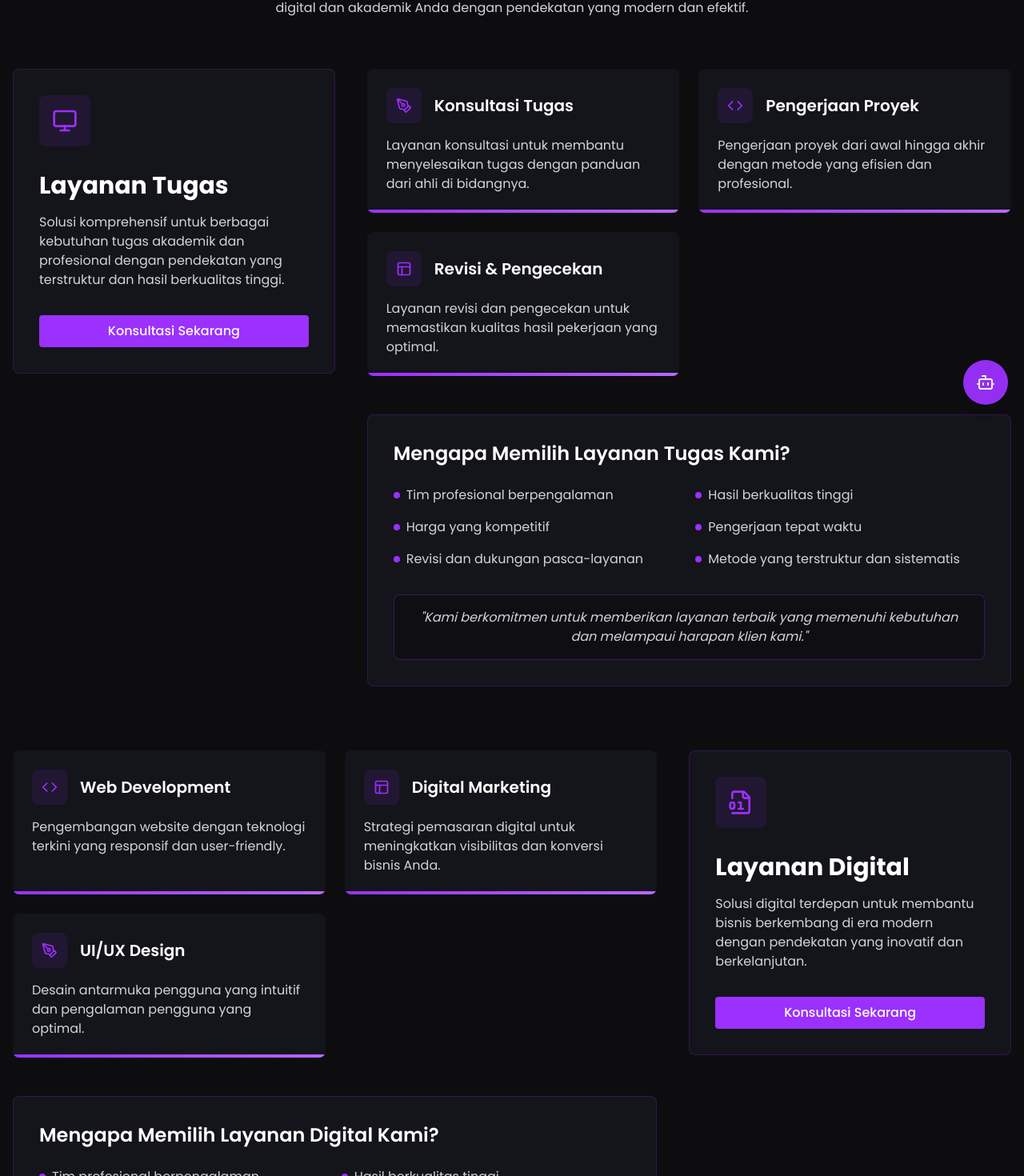
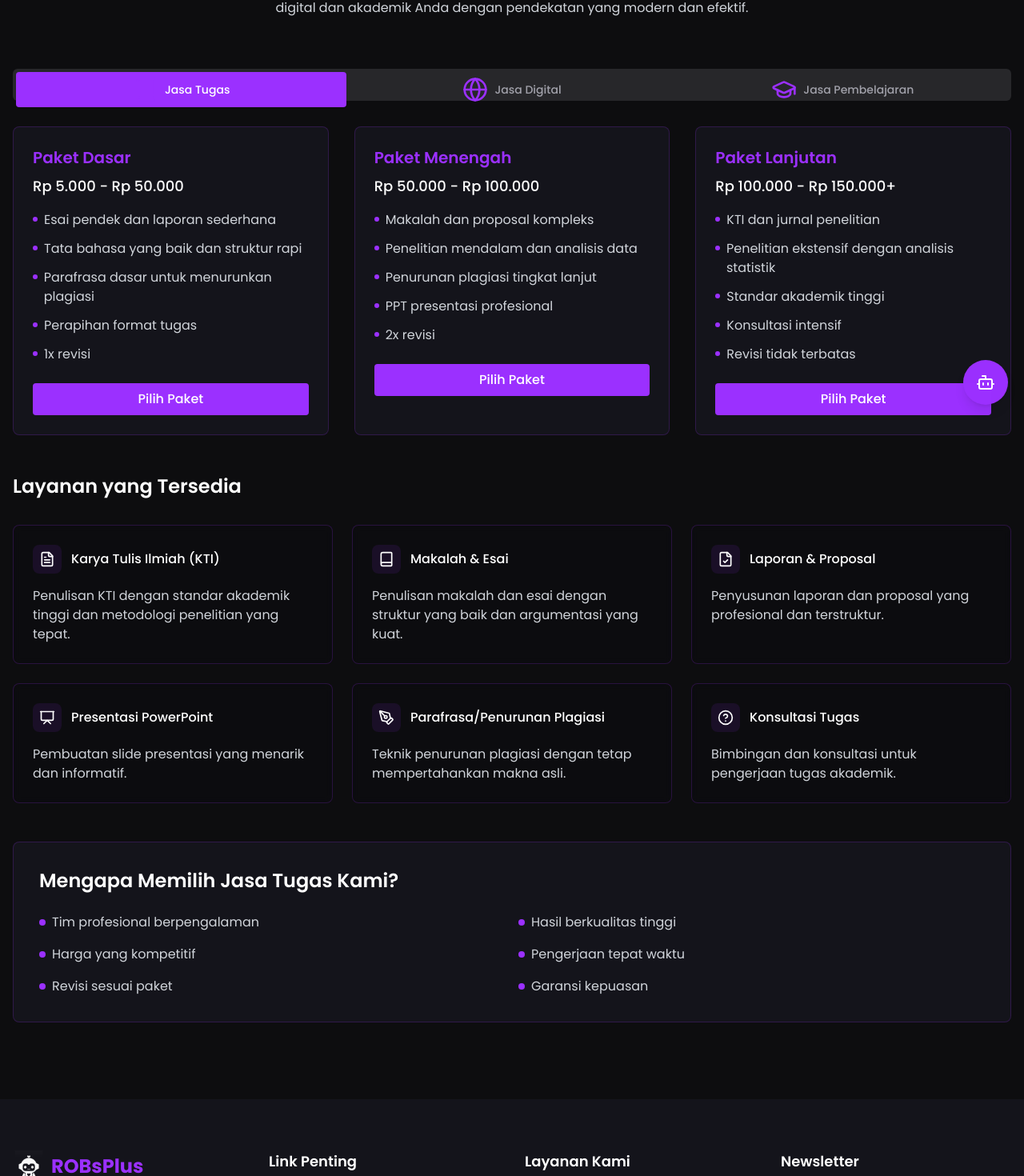
Before and after one commit to robinsyaifuddin/official-robsplus, a React (Vite) app: page /services in a window 1280 px wide. Shown: the part 274-1744 px from the top of the page at 80% size. Built offline with nearby package versions, Linux system fonts and the light colour scheme.

Commit message:
Refactor: Update service descriptions
Update the service descriptions with detailed information about the services offered, including examples, pricing, and service scope.

```diff
--- a/src/components/Services.tsx
+++ b/src/components/Services.tsx
@@ -1,25 +1,95 @@
 
-import { Monitor, BookOpen, FileDigit, ArrowRight } from "lucide-react";
+import { Book, FileText, PenTool, Presentation, FileCheck, HelpCircle, Globe, Image, Video, Users, XCircle, GraduationCap, Layout, Database } from "lucide-react";
 import { Link } from "react-router-dom";
 
 const services = [
   {
-    title: "Layanan Tugas",
-    icon: <Monitor className="text-cyberpunk w-8 h-8" />,
-    description: "Solusi lengkap untuk kebutuhan tugas Anda dengan pendekatan profesional dan hasil berkualitas tinggi.",
-    features: ["Konsultasi", "Pengerjaan", "Revisi"],
+    title: "Jasa Tugas",
+    icon: <Book className="text-cyberpunk w-8 h-8" />,
+    description: "Solusi lengkap untuk kebutuhan tugas akademik Anda dengan pendekatan profesional dan hasil berkualitas tinggi.",
+    packages: [
+      {
+        name: "Paket Dasar",
+        price: "Rp 5.000 - Rp 50.000",
+        features: ["Tugas ringan & esai pendek", "Tata bahasa baik", "Parafrasa dasar"]
+      },
+      {
+        name: "Paket Menengah",
+        price: "Rp 50.000 - Rp 100.000",
+        features: ["Makalah & proposal", "Penelitian mendalam", "Penurunan plagiasi"]
+      },
+      {
+        name: "Paket Lanjutan",
+        price: "Rp 100.000 - Rp 150.000+",
+        features: ["KTI & jurnal", "Penelitian ekstensif", "Konsultasi intensif"]
+      }
+    ],
+    types: [
+      { icon: <FileText size={18} />, name: "Karya Tulis Ilmiah" },
+      { icon: <Book size={18} />, name: "Makalah & Esai" },
+      { icon: <FileCheck size={18} />, name: "Laporan & Proposal" },
+      { icon: <Presentation size={18} />, name: "Presentasi PowerPoint" },
+      { icon: <PenTool size={18} />, name: "Parafrasa/Penurunan Plagiasi" },
+      { icon: <HelpCircle size={18} />, name: "Konsultasi Tugas" }
+    ]
   },
   {
-    title: "Layanan Digital",
-    icon: <FileDigit className="text-cyberpunk w-8 h-8" />,
-    description: "Transformasi digital dengan solusi terdepan yang membantu bisnis Anda berkembang di era modern.",
-    features: ["Web Development", "Digital Marketing", "UI/UX Design"],
+    title: "Jasa Digital",
+    icon: <Globe className="text-cyberpunk w-8 h-8" />,
+    description: "Transformasi digital dengan solusi terdepan untuk mengembangkan presence online dan bisnis Anda.",
+    packages: [
+      {
+        name: "Paket Pemula",
+        price: "Rp 50.000 - Rp 100.000",
+        features: ["Website statis", "Logo sederhana", "Video pendek"]
+      },
+      {
+        name: "Paket Profesional",
+        price: "Rp 100.000 - Rp 350.000",
+        features: ["Website dinamis", "Desain kompleks", "Sosial media"]
+      },
+      {
+        name: "Paket Premium",
+        price: "Rp 350.000 - Rp 650.000",
+        features: ["E-commerce", "Branding lengkap", "Film komersil"]
+      }
+    ],
+    types: [
+      { icon: <Globe size={18} />, name: "Pembuatan Website" },
+      { icon: <Image size={18} />, name: "Desain Logo/Poster" },
+      { icon: <Video size={18} />, name: "Editing Video/Film" },
+      { icon: <Users size={18} />, name: "Peningkatan Media Sosial" },
+      { icon: <XCircle size={18} />, name: "Pelaporan Akun" }
+    ]
   },
   {
-    title: "Layanan Belajar",
-    icon: <BookOpen className="text-cyberpunk w-8 h-8" />,
-    description: "Program pembelajaran interaktif yang dirancang untuk meningkatkan keterampilan dan pengetahuan Anda.",
-    features: ["Tutorial", "Mentoring", "Workshop"],
+    title: "Jasa Pembelajaran",
+    icon: <GraduationCap className="text-cyberpunk w-8 h-8" />,
+    description: "Program pembelajaran interaktif yang dirancang untuk meningkatkan keterampilan digital Anda.",
+    packages: [
+      {
+        name: "Sesi Individual",
+        price: "Rp 75.000 - Rp 150.000",
+        features: ["Pembelajaran privat", "Sesi tanya jawab", "Materi dasar"]
+      },
+      {
+        name: "Paket Dasar",
+        price: "Rp 150.000 - Rp 250.000",
+        features: ["Kursus singkat", "Materi online/offline", "Level menengah"]
+      },
+      {
+        name: "Paket Lanjutan",
+        price: "Rp 250.000 - Rp 400.000+",
+        features: ["Kursus intensif", "Mentoring", "Level advanced"]
+      }
+    ],
+    types: [
+      { icon: <Globe size={18} />, name: "Pembuatan Website" },
+      { icon: <Layout size={18} />, name: "Desain Grafis" },
+      { icon: <Database size={18} />, name: "Digital Marketing" },
+      { icon: <Users size={18} />, name: "Instagram Branding" },
+      { icon: <FileText size={18} />, name: "Microsoft Office" }
+    ]
   }
 ];
 
@@ -48,17 +118,37 @@ const Services = () => {
                   {index + 1}/3
                 </span>
               </div>
+
               <h3 className="text-2xl font-semibold mb-3">{service.title}</h3>
-              <p className="text-gray-300 mb-6 line-clamp-3">{service.description}</p>
+              <p className="text-gray-300 mb-6">{service.description}</p>
 
-              <ul className="mb-6 space-y-2">
-                {service.features.map((feature, idx) => (
-                  <li key={idx} className="flex items-center text-gray-300">
-                    <div className="w-1.5 h-1.5 bg-cyberpunk rounded-full mr-2"></div>
-                    {feature}
-                  </li>
+              <div className="space-y-4 mb-6">
+                {service.packages.map((pkg, idx) => (
+                  <div key={idx} className="p-4 bg-dark/40 rounded-lg border border-cyberpunk/10">
+                    <div className="flex justify-between items-center mb-2">
+                      <span className="font-medium text-cyberpunk">{pkg.name}</span>
+                      <span className="text-sm text-gray-300">{pkg.price}</span>
+                    </div>
+                    <ul className="space-y-2">
+                      {pkg.features.map((feature, fidx) => (
+                        <li key={fidx} className="flex items-center text-sm text-gray-300">
+                          <div className="w-1.5 h-1.5 bg-cyberpunk rounded-full mr-2"></div>
+                          {feature}
+                        </li>
+                      ))}
+                    </ul>
+                  </div>
                 ))}
-              </ul>
+              </div>
+
+              <div className="grid grid-cols-2 gap-2 mb-6">
+                {service.types.map((type, idx) => (
+                  <div key={idx} className="flex items-center text-sm text-gray-300">
+                    {type.icon}
+                    <span className="ml-2">{type.name}</span>
+                  </div>
+                ))}
+              </div>
 
               <div className="pt-4 border-t border-gray-800 mt-auto">
                 <Link
--- a/src/pages/ServicesPage.tsx
+++ b/src/pages/ServicesPage.tsx
@@ -2,73 +2,222 @@
 import Navbar from "../components/Navbar";
 import Footer from "../components/Footer";
 import ThreeScene from "../components/ThreeScene";
-import { Monitor, BookOpen, FileDigit, Code, Layout, Cpu, Database, PenTool, GraduationCap } from "lucide-react";
+import { Book, FileText, PenTool, Presentation, FileCheck, HelpCircle, Globe, Image, Video, Users, XCircle, GraduationCap, Layout, Database, ArrowRight } from "lucide-react";
+import {
+  Tabs,
+  TabsContent,
+  TabsList,
+  TabsTrigger,
+} from "@/components/ui/tabs";
 
 const ServicesPage = () => {
-  const serviceCategories = [
+  const services = [
     {
-      title: "Layanan Tugas",
-      icon: <Monitor className="w-8 h-8 text-cyberpunk" />,
-      description: "Solusi komprehensif untuk berbagai kebutuhan tugas akademik dan profesional dengan pendekatan yang terstruktur dan hasil berkualitas tinggi.",
+      id: "jasa-tugas",
+      title: "Jasa Tugas",
+      icon: <Book className="w-8 h-8 text-cyberpunk" />,
+      description: "Solusi komprehensif untuk berbagai kebutuhan tugas akademik dengan pendekatan profesional dan hasil berkualitas tinggi.",
+      packages: [
+        {
+          name: "Paket Dasar",
+          price: "Rp 5.000 - Rp 50.000",
+          features: [
+            "Esai pendek dan laporan sederhana",
+            "Tata bahasa yang baik dan struktur rapi",
+            "Parafrasa dasar untuk menurunkan plagiasi",
+            "Perapihan format tugas",
+            "1x revisi"
+          ]
+        },
+        {
+          name: "Paket Menengah",
+          price: "Rp 50.000 - Rp 100.000",
+          features: [
+            "Makalah dan proposal kompleks",
+            "Penelitian mendalam dan analisis data",
+            "Penurunan plagiasi tingkat lanjut",
+            "PPT presentasi profesional",
+            "2x revisi"
+          ]
+        },
+        {
+          name: "Paket Lanjutan",
+          price: "Rp 100.000 - Rp 150.000+",
+          features: [
+            "KTI dan jurnal penelitian",
+            "Penelitian ekstensif dengan analisis statistik",
+            "Standar akademik tinggi",
+            "Konsultasi intensif",
+            "Revisi tidak terbatas"
+          ]
+        }
+      ],
       services: [
         {
-          title: "Konsultasi Tugas",
-          icon: <PenTool size={20} className="text-cyberpunk" />,
-          description: "Layanan konsultasi untuk membantu menyelesaikan tugas dengan panduan dari ahli di bidangnya."
+          icon: <FileText size={20} />,
+          name: "Karya Tulis Ilmiah (KTI)",
+          description: "Penulisan KTI dengan standar akademik tinggi dan metodologi penelitian yang tepat."
         },
         {
-          title: "Pengerjaan Proyek",
-          icon: <Code size={20} className="text-cyberpunk" />,
-          description: "Pengerjaan proyek dari awal hingga akhir dengan metode yang efisien dan profesional."
+          icon: <Book size={20} />,
+          name: "Makalah & Esai",
+          description: "Penulisan makalah dan esai dengan struktur yang baik dan argumentasi yang kuat."
         },
         {
-          title: "Revisi & Pengecekan",
-          icon: <Layout size={20} className="text-cyberpunk" />,
-          description: "Layanan revisi dan pengecekan untuk memastikan kualitas hasil pekerjaan yang optimal."
+          icon: <FileCheck size={20} />,
+          name: "Laporan & Proposal",
+          description: "Penyusunan laporan dan proposal yang profesional dan terstruktur."
+        },
+        {
+          icon: <Presentation size={20} />,
+          name: "Presentasi PowerPoint",
+          description: "Pembuatan slide presentasi yang menarik dan informatif."
+        },
+        {
+          icon: <PenTool size={20} />,
+          name: "Parafrasa/Penurunan Plagiasi",
+          description: "Teknik penurunan plagiasi dengan tetap mempertahankan makna asli."
+        },
+        {
+          icon: <HelpCircle size={20} />,
+          name: "Konsultasi Tugas",
+          description: "Bimbingan dan konsultasi untuk pengerjaan tugas akademik."
         }
       ]
     },
     {
-      title: "Layanan Digital",
-      icon: <FileDigit className="w-8 h-8 text-cyberpunk" />,
-      description: "Solusi digital terdepan untuk membantu bisnis berkembang di era modern dengan pendekatan yang inovatif dan berkelanjutan.",
+      id: "jasa-digital",
+      title: "Jasa Digital",
+      icon: <Globe className="w-8 h-8 text-cyberpunk" />,
+      description: "Solusi digital terdepan untuk membantu bisnis Anda berkembang di era modern dengan pendekatan yang inovatif.",
+      packages: [
+        {
+          name: "Paket Pemula",
+          price: "Rp 50.000 - Rp 100.000",
+          features: [
+            "Website statis dengan template dasar",
+            "Logo atau poster sederhana",
+            "Editing video pendek",
+            "Peningkatan followers terbatas",
+            "1x revisi"
+          ]
+        },
+        {
+          name: "Paket Profesional",
+          price: "Rp 100.000 - Rp 350.000",
+          features: [
+            "Website dinamis dengan fitur custom",
+            "Desain logo/poster kompleks",
+            "Video dengan efek khusus",
+            "Peningkatan engagement signifikan",
+            "3x revisi"
+          ]
+        },
+        {
+          name: "Paket Premium",
+          price: "Rp 350.000 - Rp 650.000",
+          features: [
+            "Website E-commerce lengkap",
+            "Branding sosial media komprehensif",
+            "Film/iklan komersil profesional",
+            "Penanganan akun bermasalah",
+            "Revisi tidak terbatas"
+          ]
+        }
+      ],
       services: [
         {
-          title: "Web Development",
-          icon: <Code size={20} className="text-cyberpunk" />,
-          description: "Pengembangan website dengan teknologi terkini yang responsif dan user-friendly."
+          icon: <Globe size={20} />,
+          name: "Pembuatan Website",
+          description: "Pembuatan website profesional dengan desain responsif dan fitur modern."
         },
         {
-          title: "Digital Marketing",
-          icon: <Layout size={20} className="text-cyberpunk" />,
-          description: "Strategi pemasaran digital untuk meningkatkan visibilitas dan konversi bisnis Anda."
+          icon: <Image size={20} />,
+          name: "Desain Logo/Poster",
+          description: "Desain grafis profesional untuk kebutuhan branding bisnis Anda."
         },
         {
-          title: "UI/UX Design",
-          icon: <PenTool size={20} className="text-cyberpunk" />,
-          description: "Desain antarmuka pengguna yang intuitif dan pengalaman pengguna yang optimal."
+          icon: <Video size={20} />,
+          name: "Editing Video/Film",
+          description: "Editing video profesional untuk konten promosi atau dokumentasi."
+        },
+        {
+          icon: <Users size={20} />,
+          name: "Peningkatan Media Sosial",
+          description: "Strategi peningkatan engagement dan followers media sosial."
+        },
+        {
+          icon: <XCircle size={20} />,
+          name: "Pelaporan Akun",
+          description: "Bantuan penanganan dan pelaporan akun media sosial bermasalah."
         }
       ]
     },
     {
-      title: "Layanan Belajar",
-      icon: <BookOpen className="w-8 h-8 text-cyberpunk" />,
-      description: "Program pembelajaran interaktif yang dirancang untuk meningkatkan keterampilan dan pengetahuan dengan metode yang efektif dan menyenangkan.",
+      id: "jasa-pembelajaran",
+      title: "Jasa Pembelajaran",
+      icon: <GraduationCap className="w-8 h-8 text-cyberpunk" />,
+      description: "Program pembelajaran interaktif untuk meningkatkan keterampilan digital Anda dengan metode yang efektif.",
+      packages: [
+        {
+          name: "Sesi Individual",
+          price: "Rp 75.000 - Rp 150.000",
+          features: [
+            "Pembelajaran one-on-one",
+            "Fokus pada topik spesifik",
+            "Sesi tanya jawab",
+            "Latihan praktis",
+            "Materi dasar"
+          ]
+        },
+        {
+          name: "Paket Dasar",
+          price: "Rp 150.000 - Rp 250.000",
+          features: [
+            "Kursus singkat terstruktur",
+            "Materi pembelajaran lengkap",
+            "Akses online/offline",
+            "Latihan project",
+            "Level menengah"
+          ]
+        },
+        {
+          name: "Paket Lanjutan",
+          price: "Rp 250.000 - Rp 400.000+",
+          features: [
+            "Kursus intensif mendalam",
+            "Mentoring berkelanjutan",
+            "Project praktik kompleks",
+            "Sertifikat keahlian",
+            "Level advanced"
+          ]
+        }
+      ],
       services: [
         {
-          title: "Tutorial Online",
-          icon: <Cpu size={20} className="text-cyberpunk" />,
-          description: "Tutorial langkah demi langkah untuk mempelajari berbagai keterampilan dan pengetahuan baru."
+          icon: <Globe size={20} />,
+          name: "Pembuatan Website",
+          description: "Pembelajaran pembuatan website dari dasar hingga advanced."
         },
         {
-          title: "Mentoring Profesional",
-          icon: <Database size={20} className="text-cyberpunk" />,
-          description: "Program mentoring one-on-one dengan profesional berpengalaman di bidangnya."
+          icon: <Layout size={20} />,
+          name: "Desain Grafis",
+          description: "Kursus desain grafis untuk kebutuhan profesional."
         },
         {
-          title: "Workshop Interaktif",
-          icon: <GraduationCap size={20} className="text-cyberpunk" />,
-          description: "Workshop interaktif untuk belajar dengan cara yang lebih hands-on dan kolaboratif."
+          icon: <Database size={20} />,
+          name: "Digital Marketing",
+          description: "Pembelajaran strategi pemasaran digital yang efektif."
+        },
+        {
+          icon: <Users size={20} />,
+          name: "Instagram Branding",
+          description: "Teknik branding dan marketing melalui Instagram."
+        },
+        {
+          icon: <FileText size={20} />,
+          name: "Microsoft Office",
+          description: "Pelatihan Microsoft Office untuk produktivitas kerja."
         }
       ]
     }
@@ -91,68 +240,88 @@ const ServicesPage = () => {
               </p>
             </div>
 
-            {serviceCategories.map((category, index) => (
-              <div
-                key={index}
-                id={category.title.toLowerCase().replace(/\s+/g, '-')}
-                className={`mb-20 ${index % 2 === 1 ? 'md:flex-row-reverse' : ''} md:flex items-start gap-10`}
-              >
-                <div className="md:w-1/3 mb-8 md:mb-0">
-                  <div className="bg-dark-secondary p-8 rounded-lg border border-cyberpunk/20 sticky top-24">
-                    <div className="p-4 bg-cyberpunk/10 inline-block rounded-lg mb-6">
-                      {category.icon}
+            <Tabs defaultValue="jasa-tugas" className="w-full">
+              <TabsList className="grid w-full grid-cols-1 md:grid-cols-3 mb-8">
+                {services.map((service) => (
+                  <TabsTrigger
+                    key={service.id}
+                    value={service.id}
+                    className="data-[state=active]:bg-cyberpunk data-[state=active]:text-white"
+                  >
+                    <div className="flex items-center gap-2">
+                      {service.icon}
+                      <span>{service.title}</span>
                     </div>
-                    <h2 className="text-3xl font-bold mb-4">{category.title}</h2>
-                    <p className="text-gray-300 mb-8">{category.description}</p>
-                    <button className="cyberpunk-button w-full">
-                      Konsultasi Sekarang
-                    </button>
-                  </div>
-                </div>
+                  </TabsTrigger>
+                ))}
+              </TabsList>
 
-                <div className="md:w-2/3">
-                  <div className="grid grid-cols-1 md:grid-cols-2 gap-6">
-                    {category.services.map((service, serviceIndex) => (
-                      <div key={serviceIndex} className="cyberpunk-card hover:translate-y-[-5px] transition-all duration-300">
-                        <div className="flex items-center mb-4">
-                          <div className="p-3 bg-cyberpunk/10 rounded-lg mr-4">
-                            {service.icon}
-                          </div>
-                          <h3 className="text-xl font-semibold">{service.title}</h3>
-                        </div>
-                        <p className="text-gray-300">{service.description}</p>
+              {services.map((service) => (
+                <TabsContent key={service.id} value={service.id}>
+                  <div className="grid grid-cols-1 lg:grid-cols-3 gap-8">
+                    {service.packages.map((pkg, index) => (
+                      <div
+                        key={index}
+                        className="bg-dark-secondary p-6 rounded-lg border border-cyberpunk/20 hover:border-cyberpunk/50 transition-all duration-300"
+                      >
+                        <h3 className="text-xl font-semibold text-cyberpunk mb-2">{pkg.name}</h3>
+                        <p className="text-lg font-medium mb-4">{pkg.price}</p>
+                        <ul className="space-y-3 mb-6">
+                          {pkg.features.map((feature, idx) => (
+                            <li key={idx} className="flex items-start gap-2 text-gray-300">
+                              <div className="w-1.5 h-1.5 bg-cyberpunk rounded-full mt-2"></div>
+                              <span>{feature}</span>
+                            </li>
+                          ))}
+                        </ul>
+                        <button className="w-full cyberpunk-button">
+                          Pilih Paket
+                        </button>
                       </div>
                     ))}
                   </div>
 
-                  <div className="mt-12 bg-dark-secondary p-8 rounded-lg border border-cyberpunk/20">
-                    <h3 className="text-2xl font-semibold mb-6">Mengapa Memilih {category.title} Kami?</h3>
+                  <div className="mt-12">
+                    <h3 className="text-2xl font-semibold mb-8">Layanan yang Tersedia</h3>
+                    <div className="grid grid-cols-1 md:grid-cols-2 lg:grid-cols-3 gap-6">
+                      {service.services.map((item, index) => (
+                        <div
+                          key={index}
+                          className="p-6 bg-dark/60 backdrop-blur-sm border border-cyberpunk/20 rounded-lg hover:border-cyberpunk/50 transition-all duration-300"
+                        >
+                          <div className="flex items-center gap-3 mb-4">
+                            <div className="p-2 bg-cyberpunk/10 rounded-lg">
+                              {item.icon}
+                            </div>
+                            <h4 className="font-medium">{item.name}</h4>
+                          </div>
+                          <p className="text-gray-300">{item.description}</p>
+                        </div>
+                      ))}
+                    </div>
+                  </div>
 
-                    <div className="grid grid-cols-1 sm:grid-cols-2 gap-4 mb-8">
+                  <div className="mt-12 p-8 bg-dark-secondary rounded-lg border border-cyberpunk/20">
+                    <h3 className="text-2xl font-semibold mb-6">Mengapa Memilih {service.title} Kami?</h3>
+                    <div className="grid grid-cols-1 sm:grid-cols-2 gap-4">
                       {[
                         "Tim profesional berpengalaman",
                         "Hasil berkualitas tinggi",
                         "Harga yang kompetitif",
                         "Pengerjaan tepat waktu",
-                        "Revisi dan dukungan pasca-layanan",
-                        "Metode yang terstruktur dan sistematis"
+                        "Revisi sesuai paket",
+                        "Garansi kepuasan"
                       ].map((point, i) => (
-                        <div key={i} className="flex items-center">
-                          <div className="w-2 h-2 rounded-full bg-cyberpunk mr-2"></div>
+                        <div key={i} className="flex items-center gap-2">
+                          <div className="w-2 h-2 rounded-full bg-cyberpunk"></div>
                           <p className="text-gray-300">{point}</p>
                         </div>
                       ))}
                     </div>
-
-                    <div className="p-4 border border-cyberpunk/30 rounded-lg bg-dark/60">
-                      <p className="italic text-gray-300 text-center">
-                        "Kami berkomitmen untuk memberikan layanan terbaik yang memenuhi kebutuhan dan melampaui harapan klien kami."
-                      </p>
-                    </div>
                   </div>
-                </div>
-              </div>
-            ))}
+                </TabsContent>
+              ))}
+            </Tabs>
           </div>
         </section>
       </main>
```
